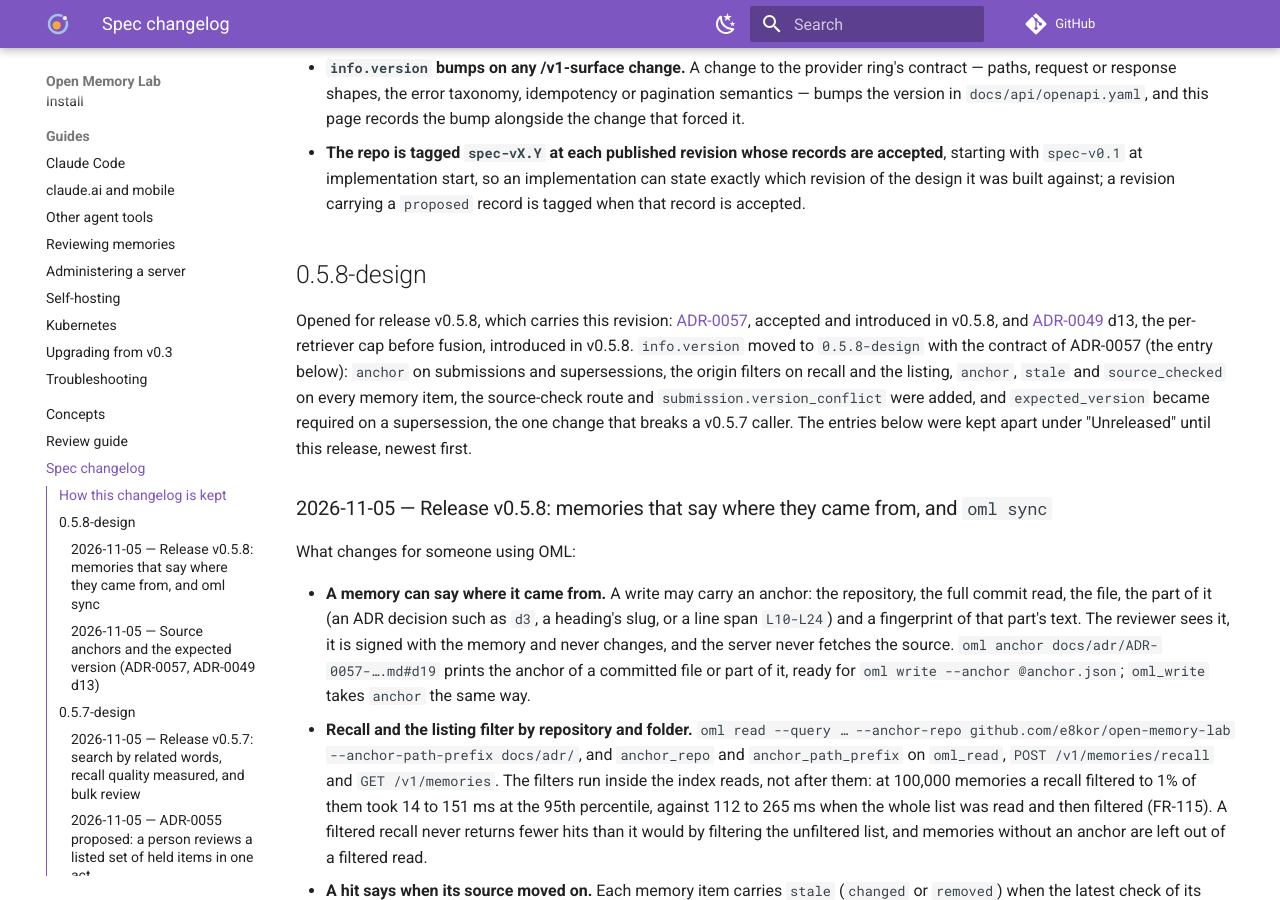
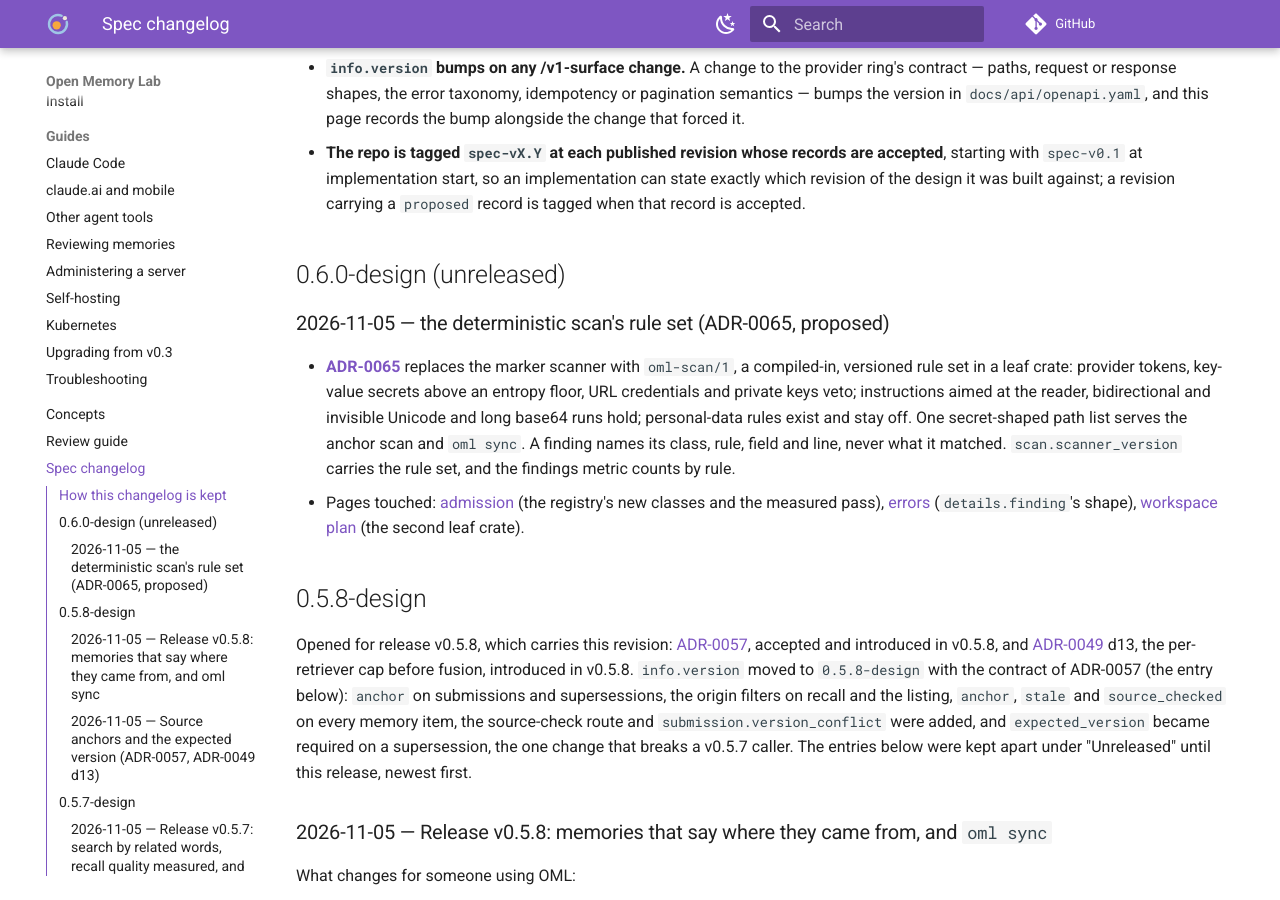
Before and after one commit to e8kor/open-memory-lab, an MkDocs documentation site: the page built from docs/changelog.md, in a window 1280 px wide and 900 px high, scrolled down 393 px. Built offline with MkDocs 1.6.1 and Material for MkDocs 9.7.7, drawn with Linux system fonts in a browser that asks for light colours; comment, search, counter and statistics services are not loaded.

Commit message:
Record ADR-0065 in the changelog, the error taxonomy's finding shape and the workspace plan's second leaf crate

```diff
--- a/docs/changelog.md
+++ b/docs/changelog.md
@@ -26,6 +26,21 @@ implementation milestone where it changes what the repository holds.
   starting with `spec-v0.1` at implementation start, so an implementation can state exactly which
   revision of the design it was built against; a revision carrying a `proposed` record is
   tagged when that record is accepted.
+
+## 0.6.0-design (unreleased)
+
+### 2026-11-05 — the deterministic scan's rule set (ADR-0065, proposed)
+
+- **[ADR-0065](adr/ADR-0065-the-scan-is-a-versioned-compiled-in-rule-set-that-vetoes-secrets-and-holds-what-a-reviewer-should-judge.md)** replaces the marker scanner with `oml-scan/1`, a compiled-in,
+  versioned rule set in a leaf crate: provider tokens, key-value secrets above an entropy floor,
+  URL credentials and private keys veto; instructions aimed at the reader, bidirectional and
+  invisible Unicode and long base64 runs hold; personal-data rules exist and stay off. One
+  secret-shaped path list serves the anchor scan and `oml sync`. A finding names its class, rule,
+  field and line, never what it matched. `scan.scanner_version` carries the rule set, and the
+  findings metric counts by rule.
+- Pages touched: [admission](architecture/admission.md) (the registry's new classes and the
+  measured pass), [errors](api/errors.md) (`details.finding`'s shape),
+  [workspace plan](engineering/workspace-plan.md) (the second leaf crate).
 
 ## 0.5.8-design
 
```
Also changed, not shown: docs/api/errors.md (+1 -1 lines), docs/engineering/workspace-plan.md (+6 -3 lines).
